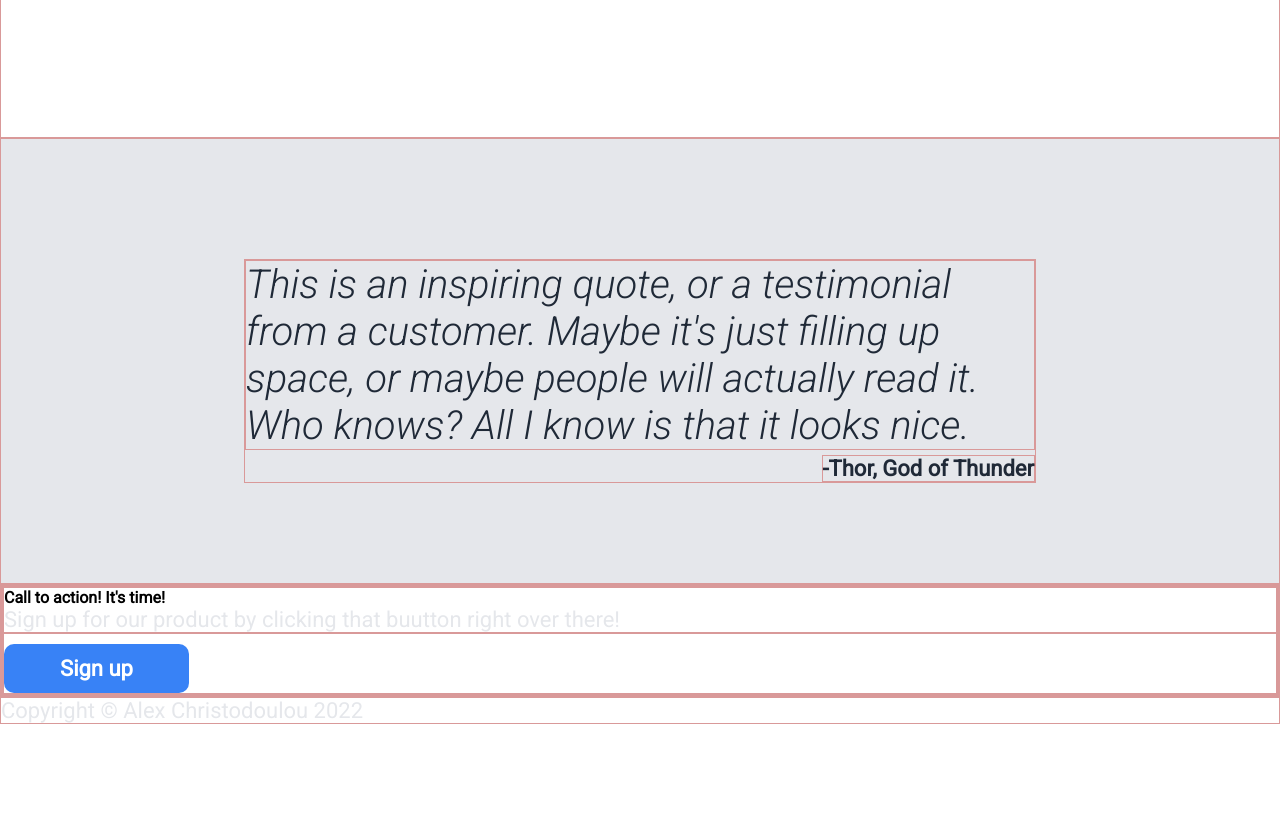
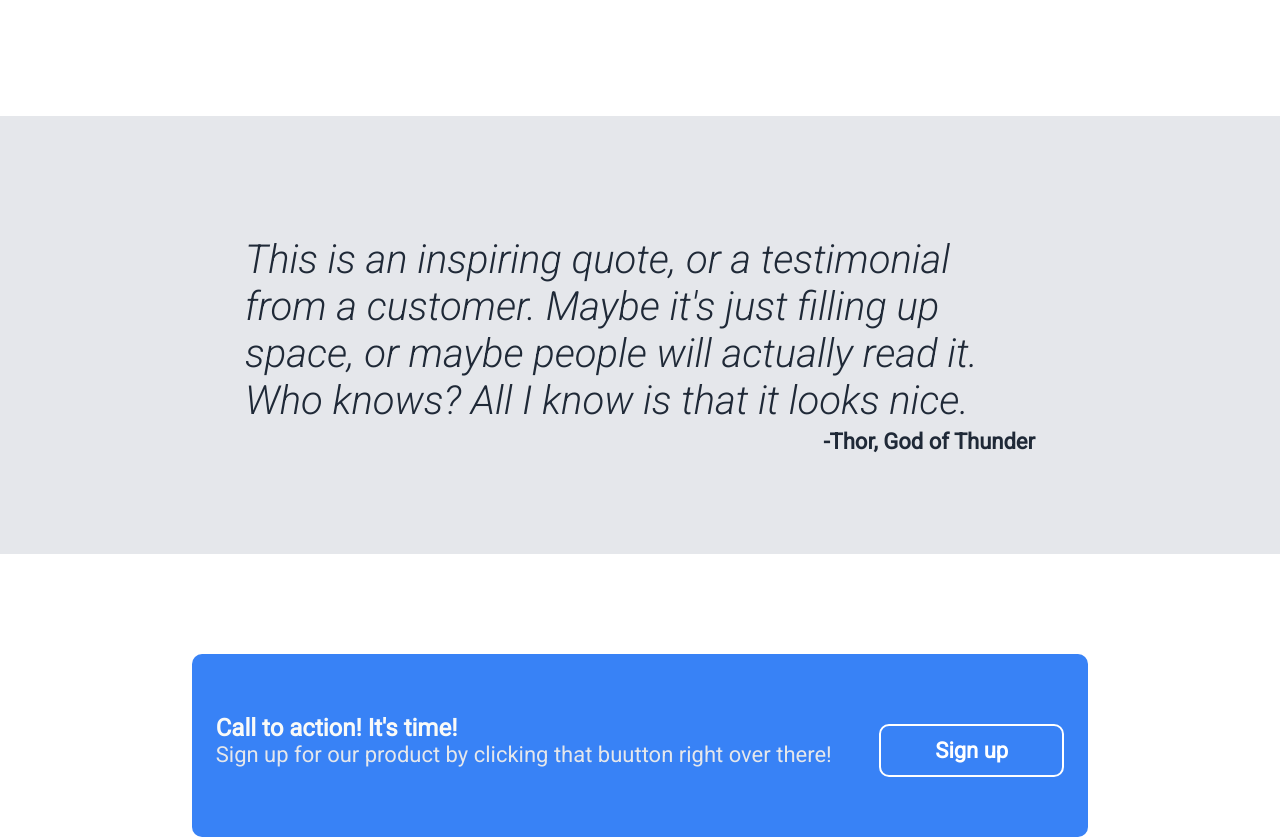
Before and after one commit to invictalex/website-template, a plain HTML site: page index.html in a window 1280 px wide. Shown: the part 1034-1874 px from the top of the page. Before the commit the page ends 1758 px from the top, so only its background shows below. Drawn offline with Linux system fonts and the light colour scheme.

Commit message:
Completes content-three and footer

```diff
--- a/index.html
+++ b/index.html
@@ -86,15 +86,13 @@
 
     <div class="content3">
         <div class="content3-container">
-            <div class="content3-sect1">
                 <div class="content3-sect1a">
                     <h4>Call to action! It's time!</h4>
                     <p>Sign up for our product by clicking that buutton right over there!</p>
                 </div>
                 <div class="content3-sect1b">
-                    <button>Sign up</button>
+                    <button class="cta-button">Sign up</button>
                 </div>
-            </div>
         </div>
     </div>
 
--- a/styles.css
+++ b/styles.css
@@ -7,7 +7,7 @@
 
 div
 {
-    border: 1px solid rgb(217, 153, 153);
+
 }
 
 body
@@ -206,7 +206,46 @@ button
 
 /*------------------- CONTENT 3 -------------------- */
 
+.content3
+{
+    background-color: white;
+    display: flex;
+    justify-content: center;
 
+}
+
+.content3-container
+{
+    min-width: 870px;
+    width: 70%;
+    display: flex;
+    justify-content: space-around;
+    padding: 60px 0px 60px 0px;
+    margin: 100px;
+    background-color: #3882f6;
+    display: flex;
+    border-radius: 10px;
+}
+
+h4
+{
+    color: #f9faf8;
+    font-size: 24px;
+}
+
+.cta-button
+{
+    border: 2px solid white;
+}
 
 
 /*------------------- FOOTER -------------------- */
+
+.footer
+{
+    background-color: #1f2937;
+    height: 100px;
+    display: flex;
+    justify-content: center;
+    align-items: center;
+}
```
